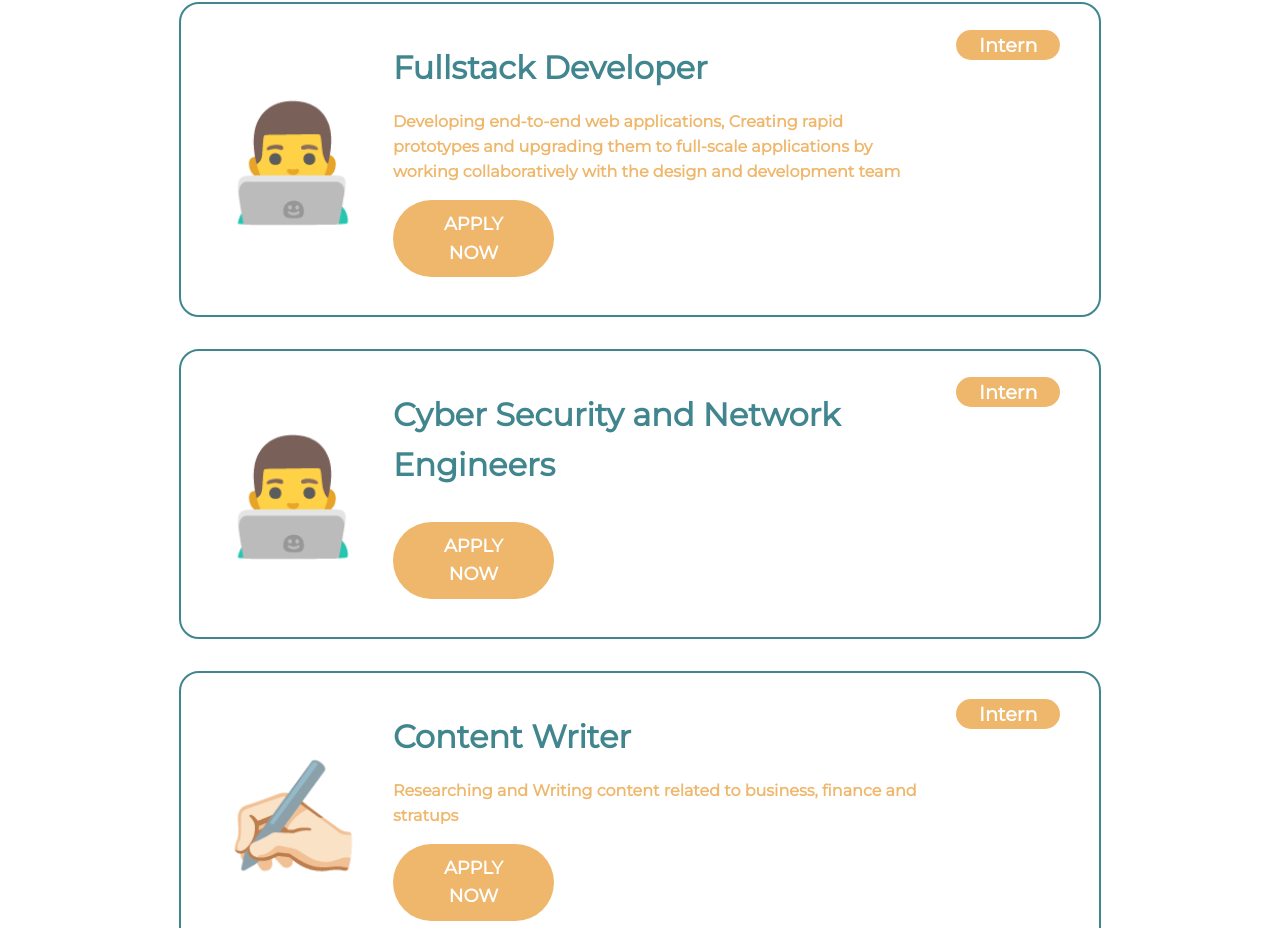
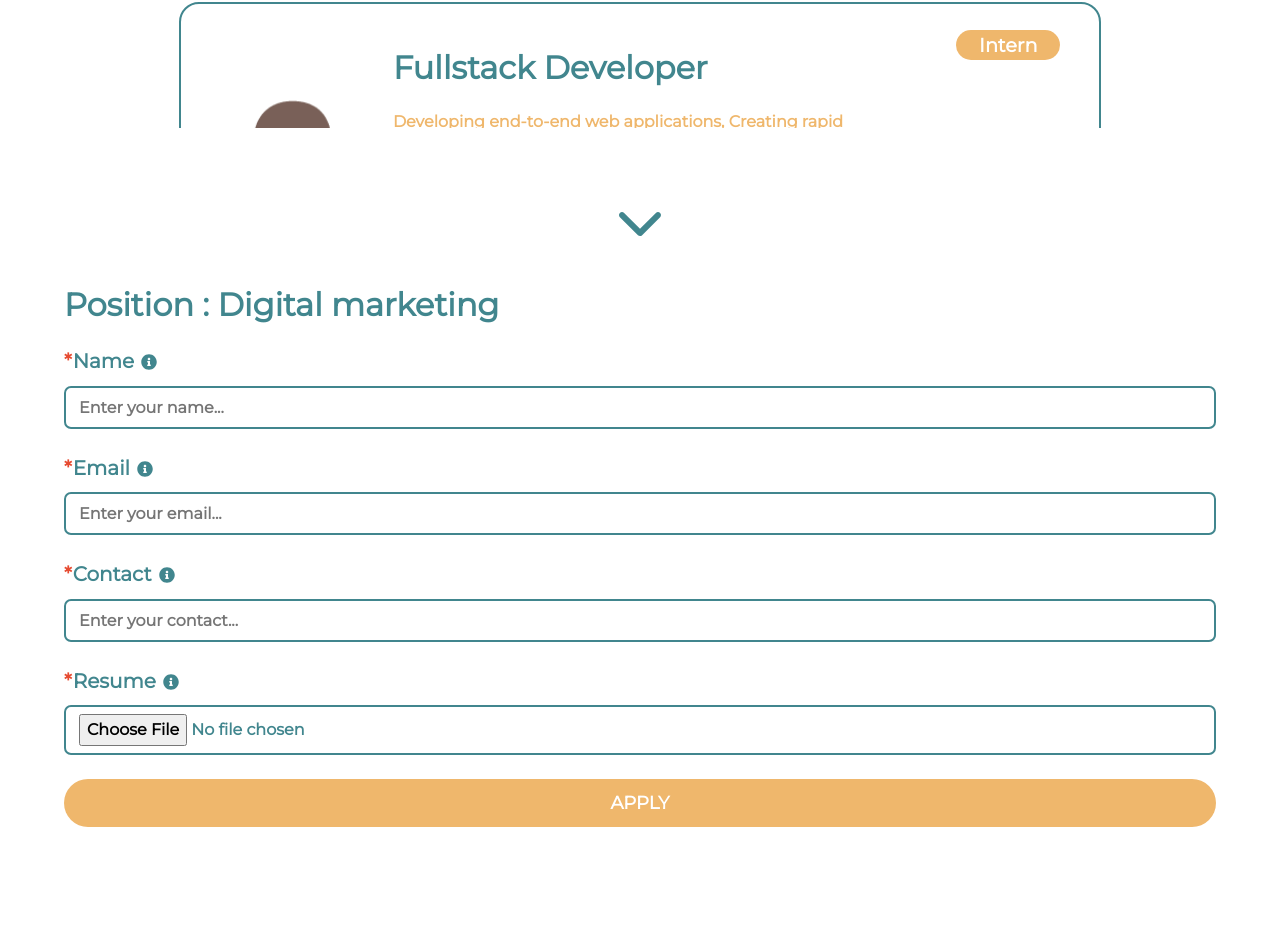
Before and after one commit to pesuventurelab/pvl-frontend, a React (Create React App) app: page /opportunities in a window 1280 px wide. Shown: the part 1472-2402 px from the top of the page. Built offline with nearby package versions, Linux system fonts and the light colour scheme.

Commit message:
Opportunity Card Modified

```diff
--- a/src/Components/OpportunitiesCard/OpportunitiesCard.jsx
+++ b/src/Components/OpportunitiesCard/OpportunitiesCard.jsx
@@ -1,7 +1,13 @@
-import React from "react";
+import React, { useRef } from "react";
 import styles from "./OpportunitiesCard.module.css";
 
-const OpportunitiesCard = (props) => {
+import axios from "axios";
+import { IoIosArrowDown } from "react-icons/io";
+import { apiURL } from "../../Config/Config";
+
+import InputLabel from "../../Components/InputComponent/InputLabel/InputLabel";
+import { openNotificationWithIcon } from "../../Helpers";
+
 const category_to_image = {
   Developer: "👨‍💻",
   Designer: "👨‍🎨",
@@ -12,6 +18,100 @@ const OpportunitiesCard = (props) => {
   "Content Writer": "✍🏻",
 };
 
+const OpportunitiesCard = (props) => {
+  const formREF = useRef(null);
+
+  const nameREF = useRef(null);
+  const emailREF = useRef(null);
+  const contactREF = useRef(null);
+  const resumeREF = useRef(null);
+
+  const toggleApplyform = (visibility) => {
+    if (visibility) {
+      formREF.current.style.bottom = "0px";
+    } else {
+      formREF.current.style.bottom = "-200vh";
+    }
+  };
+
+  const handleFormSubmit = () => {
+    const request_data = {};
+
+    if (nameREF.current.value === "") {
+      openNotificationWithIcon(
+        "error",
+        "Please enter a name",
+        "Name field cannot be empty. Please enter your name."
+      );
+      return;
+    } else {
+      request_data["name"] = nameREF.current.value;
+    }
+
+    if (emailREF.current.value === "") {
+      openNotificationWithIcon(
+        "error",
+        "Please enter an email",
+        "Email field cannot be empty. Please enter your email ID."
+      );
+      return;
+    } else {
+      request_data["email"] = emailREF.current.value;
+    }
+
+    if (contactREF.current.value === "") {
+      openNotificationWithIcon(
+        "error",
+        "Please enter Contact Number",
+        "Contact field cannot be empty. Please enter your contact number."
+      );
+      return;
+    } else {
+      request_data["contact"] = contactREF.current.value;
+    }
+
+    // if (resumeREF.current.value === "") {
+    //   openNotificationWithIcon(
+    //     "error",
+    //     "Please upload your Resume",
+    //     "Resume field cannot be empty. Please upload your Resume."
+    //   );
+    //   return;
+    // } else {
+    //   request_data["resume"] = resumeREF.current.value;
+    // }
+
+
+
+    axios.post(`${apiURL}/opportunity/apply`, request_data).then((res) => {
+      if (res.data["status"] === 200) {
+        openNotificationWithIcon(
+          "success",
+          "Application Successful",
+          "Your application has been successfully submitted. Please await our mail."
+        );
+
+        nameREF.current.value = "";
+        emailREF.current.value = "";
+        contactREF.current.value = "";
+
+      } else {
+        openNotificationWithIcon(
+          "error",
+          "Internal Server Error",
+          "Sorry for the inconvenience. There seems to be an issue on the server end. Please try again after some time."
+        );
+      }
+    });
+
+
+
+
+
+
+
+
+  };
 
   return (
     <div className={styles.container}>
@@ -19,17 +119,77 @@ const OpportunitiesCard = (props) => {
       <div className={styles.info_container}>
         <div className={styles.title}>{props.position}</div>
         <p className={styles.para}>{props.summary}</p>
-        <a
+        <button
+          onClick={() => toggleApplyform(true)}
           className={`${"basic-button_one"} ${styles.apply_now}`}
-          rel="noopener noreferrer"
-          target="_blank"
-          href={props.link}
         >
           Apply now
-        </a>
+        </button>
       </div>
       <div className={styles.tag_container}>
         <div className={styles.tag}>{props.type}</div>
+      </div>
+      <div ref={formREF} className={styles.form_container}>
+        <IoIosArrowDown
+          onClick={() => toggleApplyform(false)}
+          className={styles.close_icon}
+        />
+        <div className={styles.title}>Position : {props.position}</div>
+        <InputLabel
+          isRequired={true}
+          title={"Name"}
+          info={"Please enter your name."}
+        />
+        <input
+          className="basic-input"
+          type="text"
+          placeholder="Enter your name..."
+          required
+          maxlength="255"
+          ref={nameREF}
+        />
+        <InputLabel
+          isRequired={true}
+          title={"Email"}
+          info={"Please enter your email ID."}
+        />
+        <input
+          className="basic-input"
+          type="email"
+          placeholder="Enter your email..."
+          maxlength="320"
+          ref={emailREF}
+        />
+        <InputLabel
+          isRequired={true}
+          title={"Contact"}
+          info={"Please enter contact information."}
+        />
+        <input
+          className="basic-input"
+          type="text"
+          placeholder="Enter your contact..."
+          maxlength="100"
+          ref={contactREF}
+        />
+
+        <InputLabel
+          isRequired={true}
+          title={"Resume"}
+          info={"Please upload your resume in PDF format only."}
+        />
+        <input
+          className="basic-input"
+          type="file"
+          placeholder="Enter your contact..."
+          maxlength="100"
+          accept=".pdf"
+          ref={resumeREF}
+        />
+
+        <button onClick={handleFormSubmit} className={`${"basic-button_one"}`}>
+          APPLY
+        </button>
       </div>
     </div>
   );
--- a/src/Components/OpportunitiesCard/OpportunitiesCard.module.css
+++ b/src/Components/OpportunitiesCard/OpportunitiesCard.module.css
@@ -71,12 +71,39 @@
   font-size: 1.2rem;
 }
 
+
+.form_container {
+  display: flex;
+  flex-direction: column;
+  position: fixed;
+  left: 0;
+  bottom : -200vh;
+  min-height: 100vh;
+  width: 100vw;
+  background-color: var(--primary-bg);
+  z-index: 1001;
+  transition: bottom 0.3s ease-in-out;
+  padding: 5vw;
+  box-sizing: border-box;
+}
+
+.close_icon {
+  font-size: 64px;
+  margin: 0 auto;
+  margin-bottom: 3vh;
+  color: var(--primary-dark-green);
+}
+
 @media only screen and (max-width: 1024px) {
   .container {
     flex-direction: column;
     align-items: center;
     text-align: center;
     width: 90vw;
+  }
+
+  .title {
+    font-size: 22px;
   }
 
   .image {
--- a/src/Pages/OpportunitiesPage/OpportunitiesPage.jsx
+++ b/src/Pages/OpportunitiesPage/OpportunitiesPage.jsx
@@ -57,80 +57,12 @@ const OpportunitiesPage = () => {
       </p>
 
       <div className={styles.opportunities_container}>
-        {/* <div className={styles.opportunities_filter_ctnr}>
-          <Select
-            mode="multiple"
-            style={{ width: "100%" }}
-            placeholder="Select Role"
-            defaultValue={[]}
-            onChange={(value) => {
-              setCurPositions(value);
-            }}
-            optionLabelProp="label"
-            className={styles.filters_container}
-          >
-            {selectRoleData.map((item, index) => (
-              <Option key={index} value={item.title} label={item.title}>
-                <div className="demo-option-label-item">
-                  <span
-                    className={styles.tags_text}
-                    role="img"
-                    aria-label={item.title}
-                  >
-                    {item.emoji}
-                  </span>
-                  {item.title}
-                </div>
-              </Option>
-            ))}
-          </Select>
-
-          <Select
-            mode="multiple"
-            style={{ width: "100%" }}
-            placeholder="Select Type"
-            defaultValue={[]}
-            onChange={(value) => {
-              setCurTypes(value);
-            }}
-            optionLabelProp="label"
-            className={styles.filters_container}
-          >
-            <Option value="Intern" label="Intern">
-              <div className="demo-option-label-item">
-                <span
-                  className={styles.tags_text}
-                  role="img"
-                  aria-label="Intern"
-                >
-                  💡
-                </span>
-                Intern
-              </div>
-            </Option>
-
-            <Option value="Full Time" label="Full Time">
-              <div className="demo-option-label-item">
-                <span
-                  className={styles.tags_text}
-                  role="img"
-                  aria-label="Full Time"
-                >
-                  💻
-                </span>
-                Full Time
-              </div>
-            </Option>
-          </Select>
-        </div>
-         */}
         <div className={styles.opportunities_cards_ctnr}>
           {opportunities.map((item, index) => (
             <OpportunitiesCard
               category={item.category}
               position={item.position}
               summary={item.summary}
-              link={item.link}
               type={item.type}
             />
           ))}
@@ -141,9 +73,9 @@ const OpportunitiesPage = () => {
         Don’t see what you’re looking for?
       </div>
       <p className={styles.para}>
-        Want to be part of the PVL family but not sure how you can
-        contribute? Don’t worry! Unique talents are always appreciated here at
-        PVL! Feel free to reach out to us via mail!
+        Want to be part of the PVL family but not sure how you can contribute?
+        Don’t worry! Unique talents are always appreciated here at PVL! Feel
+        free to reach out to us via mail!
       </p>
       <a
         rel="noopener noreferrer"
```
Lines whose indentation alone changed are shown as unchanged.
